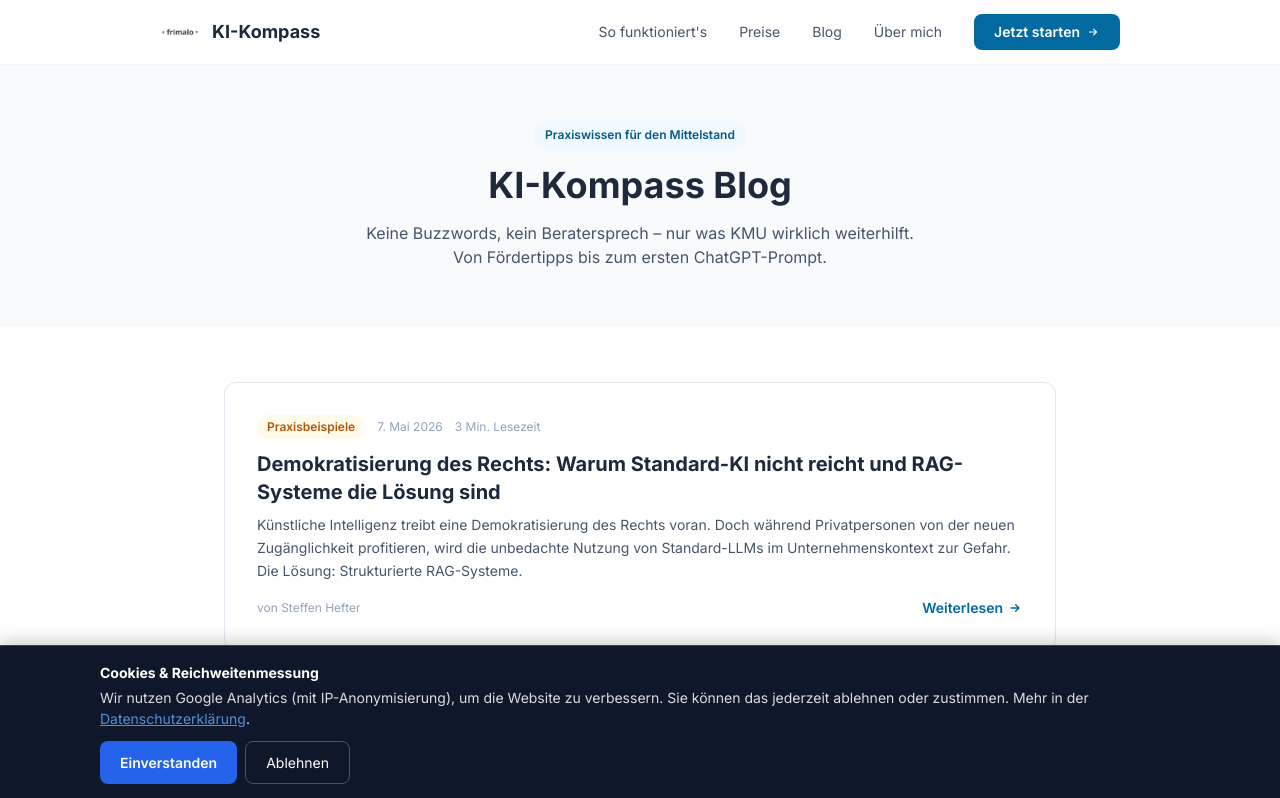
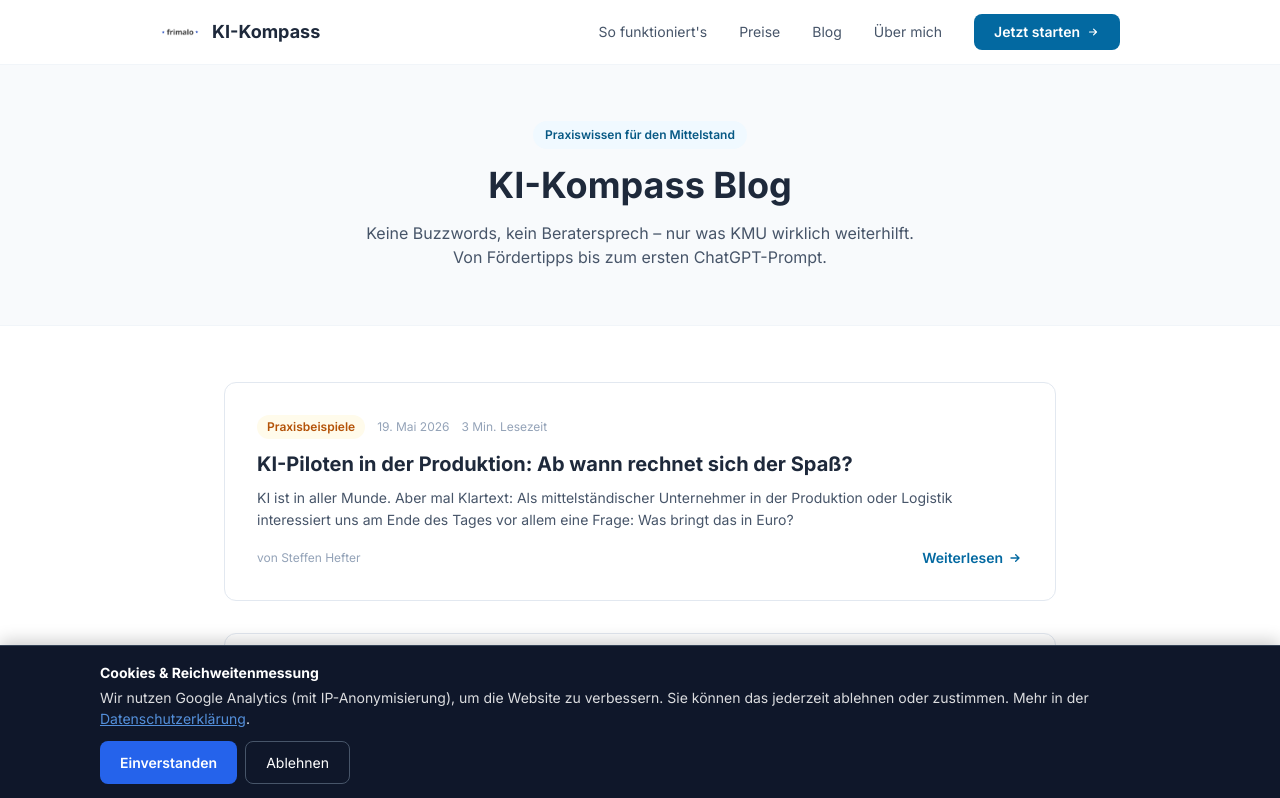
Before and after one commit to derhefter/KI-Kompass-2.0, a Next.js app: page /blog in a window 1280 px wide. Shown: the top 798 px of the page. Built offline with nearby package versions, Linux system fonts and the light colour scheme; no server answers.

Commit message:
Auto-Publish: Neuer KI-Radar Artikel

```diff
--- a/src/data/blog-posts.js
+++ b/src/data/blog-posts.js
@@ -16,6 +16,34 @@
 // ============================================================
 
 export const blogPosts = [
+  {
+    id: 27,
+    slug: 'ki-piloten-in-der-produktion-ab-wann-rechnet-sich-der-spass',
+    title: 'KI-Piloten in der Produktion: Ab wann rechnet sich der Spaß?',
+    excerpt: 'KI ist in aller Munde. Aber mal Klartext: Als mittelständischer Unternehmer in der Produktion oder Logistik interessiert uns am Ende des Tages vor allem eine Frage: Was bringt das in Euro?',
+    content: `
+<p>Moin zusammen,</p>
+<p>KI ist in aller Munde. Aber mal Klartext: Als mittelständischer Unternehmer in der Produktion oder Logistik interessiert uns am Ende des Tages vor allem eine Frage: Was bringt das in Euro?</p>
+<p>Niemand braucht noch ein abgehobenes Theorie-Projekt. Wenn wir im Mittelstand über Digitalisierung und KI reden, dann geht es um harte KPIs. Weniger Stillstandzeiten an der Maschine, reduzierter Ausschuss, schnellere Durchlaufzeiten im Lager durch kluge Prozessautomatisierung. Das ist der handfeste ROI (Return on Investment), an dem sich jeder KI-Pilot messen lassen muss.</p>
+<p>Aber Vorsicht vor der Euphorie-Falle. Bevor Sie den Taschenrechner zücken, müssen wir über das absolute Fundament reden: Ihre Datenqualität. KI ist keine Magie, sondern schlichtweg Mathematik. Wenn Sie Müll in den Algorithmus kippen, kommt auch nur Müll raus. Ein Tool zur vorausschauenden Wartung (Predictive Maintenance) bringt Ihnen exakt null Euro Ersparnis, wenn Ihre Sensordaten lückenhaft oder fehlerhaft sind.</p>
+<p>Deshalb gilt für die ersten KI-Projekte:</p>
+<ol>
+<li><strong>Klein anfangen, scharf zielen:</strong> Suchen Sie sich einen konkreten, abgegrenzten Prozess, der heute richtig Zeit oder Geld frisst.</li>
+<li><strong>Daten-Hausaufgaben machen:</strong> Prüfen Sie schonungslos, ob die Daten für diesen einen Prozess verlässlich, sauber und abrufbar vorliegen.</li>
+<li><strong>Erfolg messbar machen:</strong> Legen Sie <em>vorher</em> fest, welche Metrik (z.B. Fehlerquote) sich um wie viel Prozent verbessern muss, damit das Projekt kein Geldgrab, sondern ein Erfolg ist.</li>
+</ol>
+<p>Das klingt nach Arbeit? Ist es auch. Aber es ist der einzige Weg, wie KI im Betrieb kein teures Hobby bleibt, sondern zum echten Wettbewerbsvorteil wird.</p>
+<p>Sie wollen wissen, ob Ihr Betrieb bereit für den ersten profitablen KI-Schritt ist? Lassen Sie uns das abkürzen. Buchen Sie unseren <strong>KI Readiness Check</strong>. In einem kompakten, direkten Erstgespräch klären wir, wo Sie stehen, ob Ihre Datenbasis taugt und welcher Use Case bei Ihnen wirklich Sinn macht.</p>
+<p>Schreiben Sie mir direkt eine Nachricht und wir packen es an.</p>
+`,
+    category: 'Praxisbeispiele',
+    author: 'Steffen Hefter',
+    date: '2026-05-19',
+    status: 'published',
+    image: '',
+    readTime: 3
+  },
+
   {
     id: 26,
     slug: 'demokratisierung-des-rechts-warum-standard-ki-nicht-reicht-und-rag-systeme-die-loesung-sind',
```
